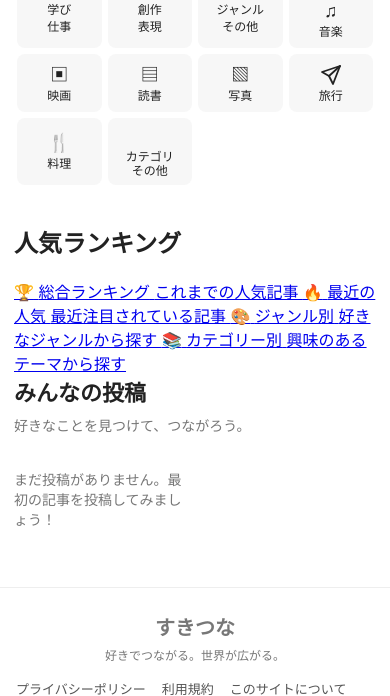
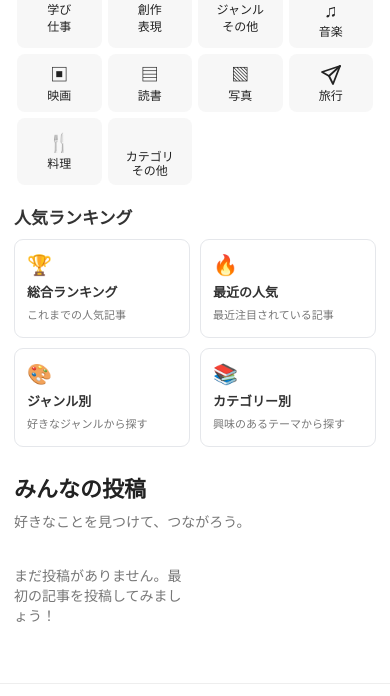
Before and after one commit to sat0816har-cpu/django_app, a Django app: page / in a window 390 px wide. Shown: the part 212-908 px from the top of the page. Run offline with Django 4.2, Linux system fonts and the light colour scheme; data that the repository does not hold is empty.

Commit message:
Add ranking section styles and responsive design
Added styles for ranking section and cards, including responsive design for mobile.

```diff
--- a/static/style.css
+++ b/static/style.css
@@ -1729,3 +1729,99 @@ article {
     color: inherit;
     text-decoration: none;
 }
+
+
+
+/* ランキングエリア */
+.ranking-section {
+    margin: 0 0 28px;
+}
+
+.ranking-section-title {
+    margin: 0 0 14px;
+    font-size: 19px;
+    font-weight: 600;
+    color: #333333;
+}
+
+/* カードを並べる */
+.ranking-card-grid {
+    display: grid;
+    grid-template-columns: repeat(4, minmax(0, 1fr));
+    gap: 12px;
+}
+
+/* 個別カード */
+.ranking-card {
+    display: flex;
+    flex-direction: column;
+    align-items: flex-start;
+    gap: 7px;
+    min-width: 0;
+    padding: 16px;
+    background: #ffffff;
+    border: 1px solid #e5e7eb;
+    border-radius: 10px;
+    color: #333333;
+    text-decoration: none;
+    transition: border-color 0.2s, box-shadow 0.2s;
+    box-sizing: border-box;
+}
+
+.ranking-card:hover {
+    border-color: #cbd5e1;
+    box-shadow: 0 3px 10px rgba(0, 0, 0, 0.05);
+}
+
+.ranking-card-icon {
+    font-size: 22px;
+    line-height: 1.3;
+}
+
+.ranking-card-title {
+    font-size: 14px;
+    font-weight: 600;
+    line-height: 1.5;
+    overflow-wrap: anywhere;
+}
+
+.ranking-card-description {
+    font-size: 12px;
+    line-height: 1.6;
+    color: #777777;
+}
+
+/* スマートフォン */
+@media (max-width: 600px) {
+    .ranking-section {
+        margin-bottom: 24px;
+    }
+
+    .ranking-section-title {
+        font-size: 17px;
+        margin-bottom: 10px;
+    }
+
+    .ranking-card-grid {
+        grid-template-columns: repeat(2, minmax(0, 1fr));
+        gap: 10px;
+    }
+
+    .ranking-card {
+        padding: 12px;
+        gap: 5px;
+        border-radius: 9px;
+    }
+
+    .ranking-card-icon {
+        font-size: 20px;
+    }
+
+    .ranking-card-title {
+        font-size: 13px;
+    }
+
+    .ranking-card-description {
+        font-size: 11px;
+    }
+}
```
